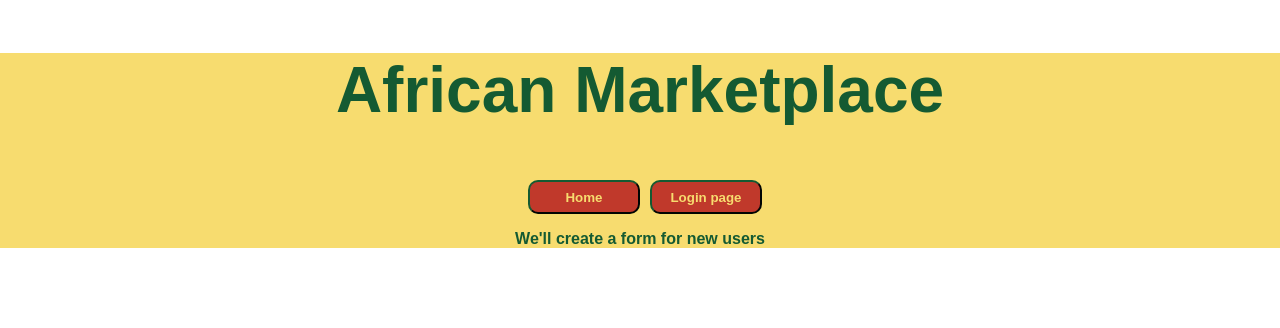
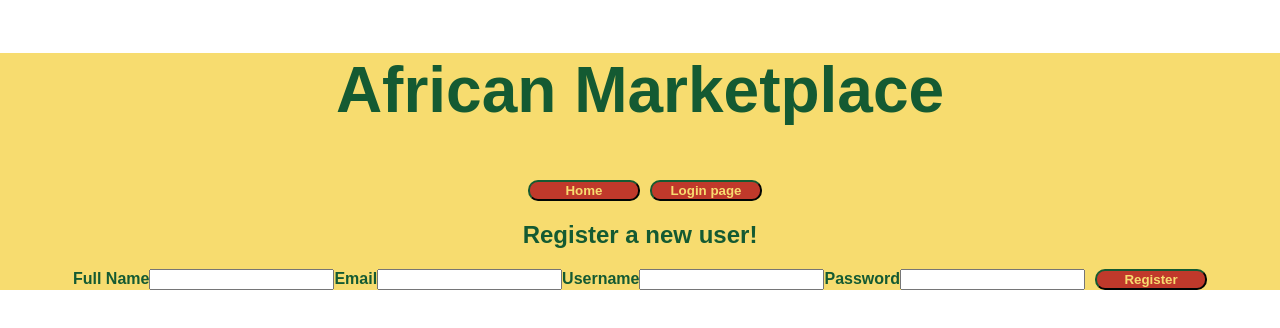
Before and after one commit to african-marketplace-dec2021/frontend, a React (Create React App) app in the folder frontend/: page /createuser in a window 1280 px wide. Shown: the top 328 px of the page. Built offline with nearby package versions, Linux system fonts and the light colour scheme.

Commit message:
user registration form bare bones

```diff
--- a/frontend/package.json
+++ b/frontend/package.json
@@ -12,7 +12,8 @@
     "react-router-dom": "^5.3.0",
     "react-scripts": "5.0.0",
     "styled-components": "^5.3.3",
-    "web-vitals": "^2.1.2"
+    "web-vitals": "^2.1.2",
+    "yup": "^0.32.11"
   },
   "scripts": {
     "start": "react-scripts start",
--- a/frontend/src/App.js
+++ b/frontend/src/App.js
@@ -28,7 +28,7 @@ const StyledApp = styled.div`
     color: #F7DC6F;
     font-family: Fantasy;
     border-color: #145A32;
-    padding: 6%;
+    /* padding: 6%; */
     width: 7rem;
     margin-left: 10px;
     font-weight: bold;
@@ -36,6 +36,10 @@ const StyledApp = styled.div`
     &:hover {
       transform: scale(1.1);
     }
+  }
+
+  #registerButton{
+    /* width: 1rem; */
   }
 
   #login {
--- a/frontend/src/components/CreateUser.js
+++ b/frontend/src/components/CreateUser.js
@@ -1,8 +1,67 @@
 import React from "react";
+import FormSchema from './FormSchema';
 
 function CreateUser () {
     return (
-        <p>We'll create a form for new users</p>
+        <form className='form container'>
+            {/* dont forget submit button */}
+            <h2> Register a new user!</h2>
+
+            <label>Full Name
+                <input
+                //   value={values.fullName}
+                //   onChange={onChange}
+                  name='fullname'
+                  type='text'
+                />
+            </label>
+
+            <label>Email
+                <input
+                    // value={values.email}
+                    // onChange={onChange}
+                    name='email'
+                    type='email'
+                />
+            </label>
+
+            <label>Username
+                <input
+                    // value={values.email}
+                    // onChange={onChange}
+                    name='username'
+                    type='text'
+                />
+            </label>
+
+            <label>Password
+                <input
+                    // value={values.email}
+                    // onChange={onChange}
+                    name='password'
+                    type='password'
+                />
+            </label>
+
+
+
+
+
+
+
+
+
+
+
+
+
+
+
+
+
+
+            <button id='registerButton'>Register</button>
+        </form>
     )
 }
 
--- /dev/null
+++ b/frontend/src/components/FormSchema.js
@@ -0,0 +1,25 @@
+import * as yup from "yup";
+
+const formSchema = yup.object().shape({
+  fullname: yup
+    .string()
+    .required('Full name is required!')
+    .min(2, "Full name must be at least 2 characters!"),
+  email: yup
+    .string()
+    .email('Must enter a valid email address!')
+    .required('Must enter an email address!'),
+  username: yup
+    .string()
+    .required('Username is required!')
+    .trim()
+    .min(5, "Username must be at least 5 characters!"),
+  password: yup
+    .string()
+    .required('Password is required!')
+    .min(5, 'Password must be at least 5 characters!')
+});
+
+
+
+export default formSchema;
```
Also changed, not shown: 1 other file (tests, documents, lock files or other folders).
